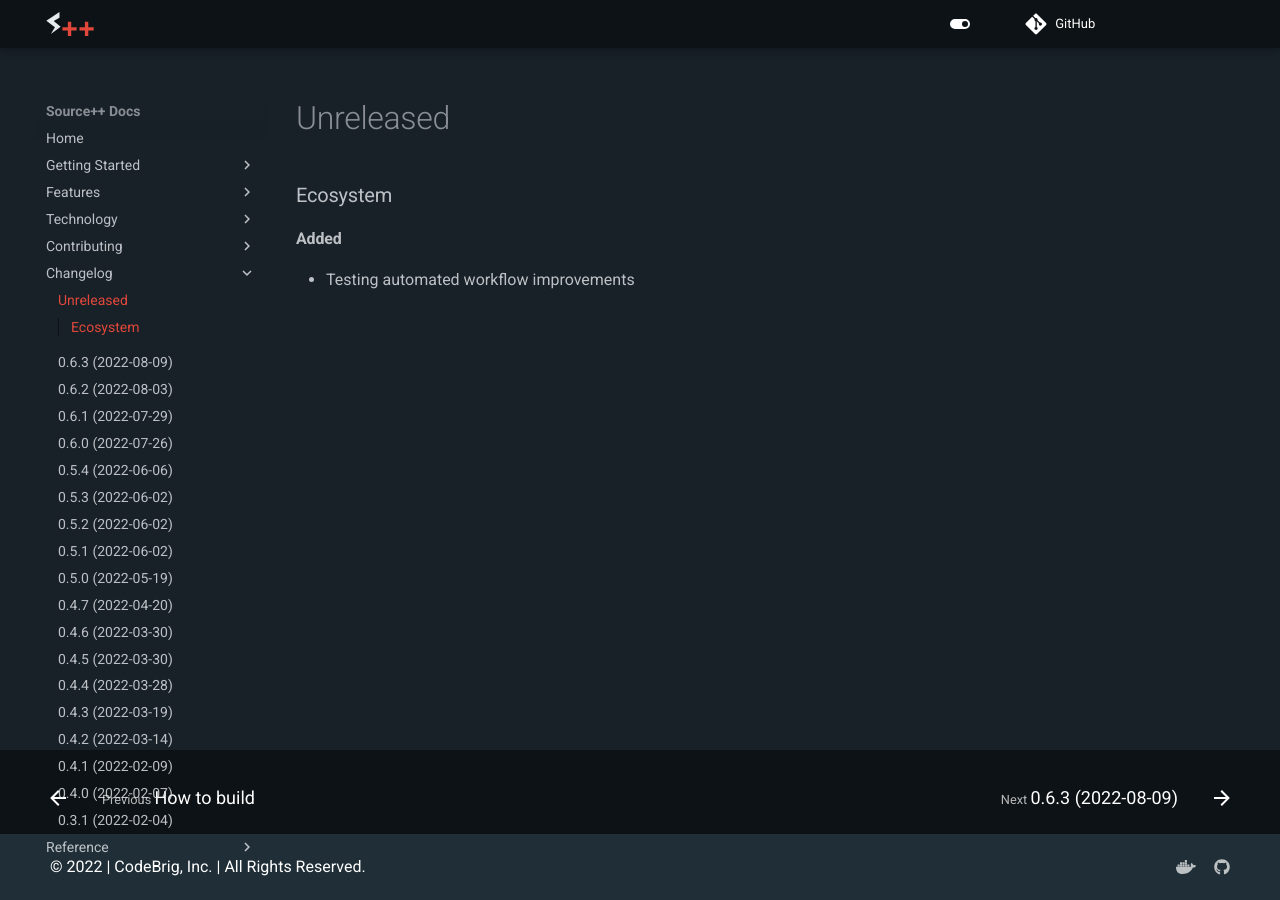
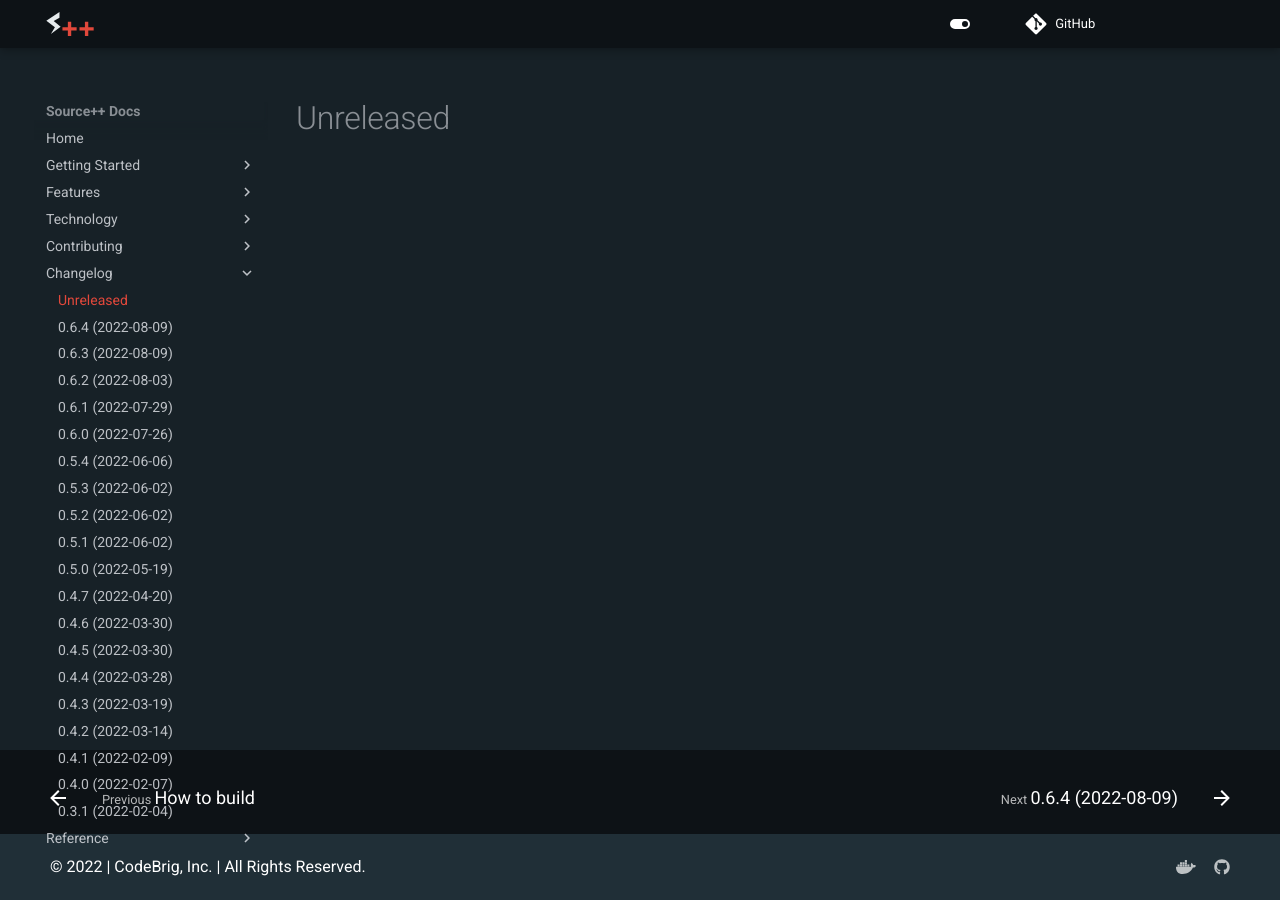
Before and after one commit to sourceplusplus/documentation, an MkDocs documentation site: the page built from docs/changelog/README.md, in a window 1280 px wide. Built offline with MkDocs 1.6.1 and Material for MkDocs 9.7.7, drawn with Linux system fonts in a browser that asks for light colours; comment, search, counter and statistics services are not loaded; the version menu is left out.

```diff
--- /dev/null
+++ b/docs/changelog/0.6.4.md
@@ -0,0 +1,6 @@
+# 0.6.4 (2022-08-09)
+
+### Ecosystem
+
+#### Changed
+- Automated release workflow improvements
--- a/docs/changelog/README.md
+++ b/docs/changelog/README.md
@@ -1,6 +1 @@
 # Unreleased
-
-### Ecosystem
-
-#### Added
-- Testing automated workflow improvements
--- a/mkdocs.yml
+++ b/mkdocs.yml
@@ -53,7 +53,7 @@ extra:
     provider: google
     property: UA-111677030-1
   spp:
-    latest_version: 0.6.2 #todo: could pull from changelog
+    latest_version: 0.6.4 #todo: could pull from changelog
 
 markdown_extensions:
   - attr_list
```
